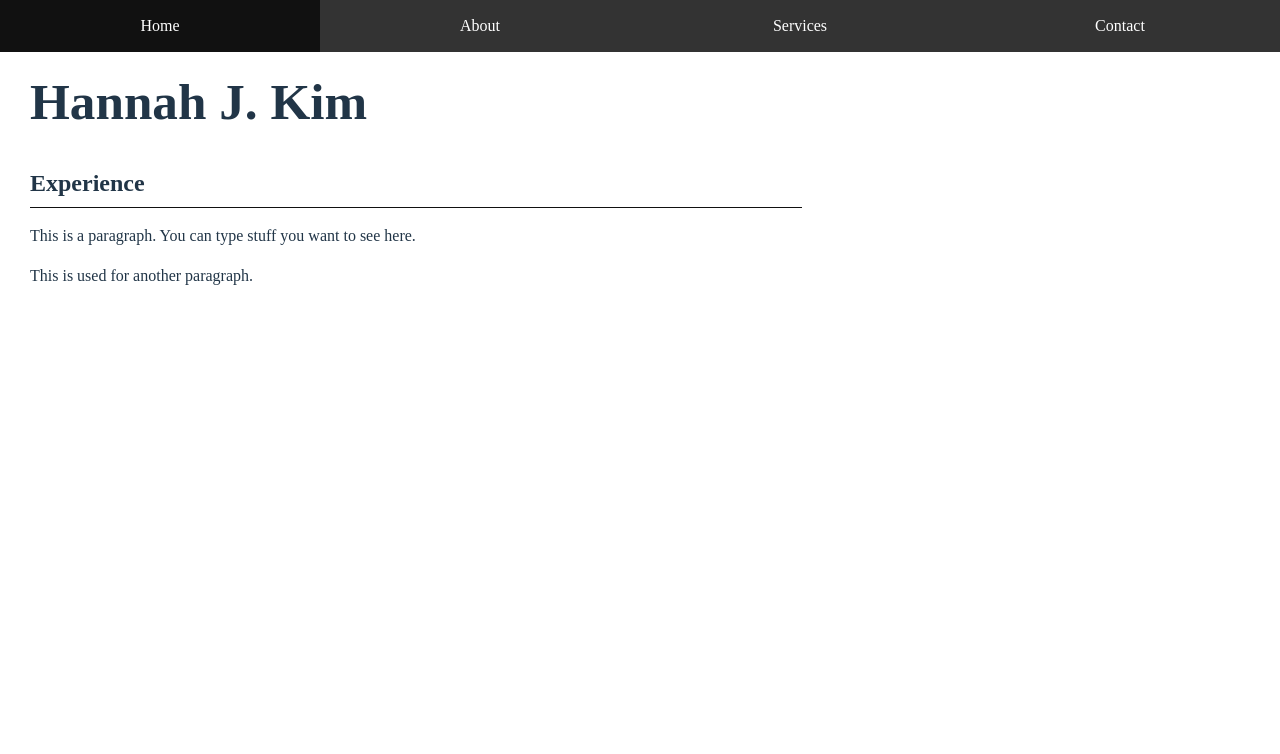
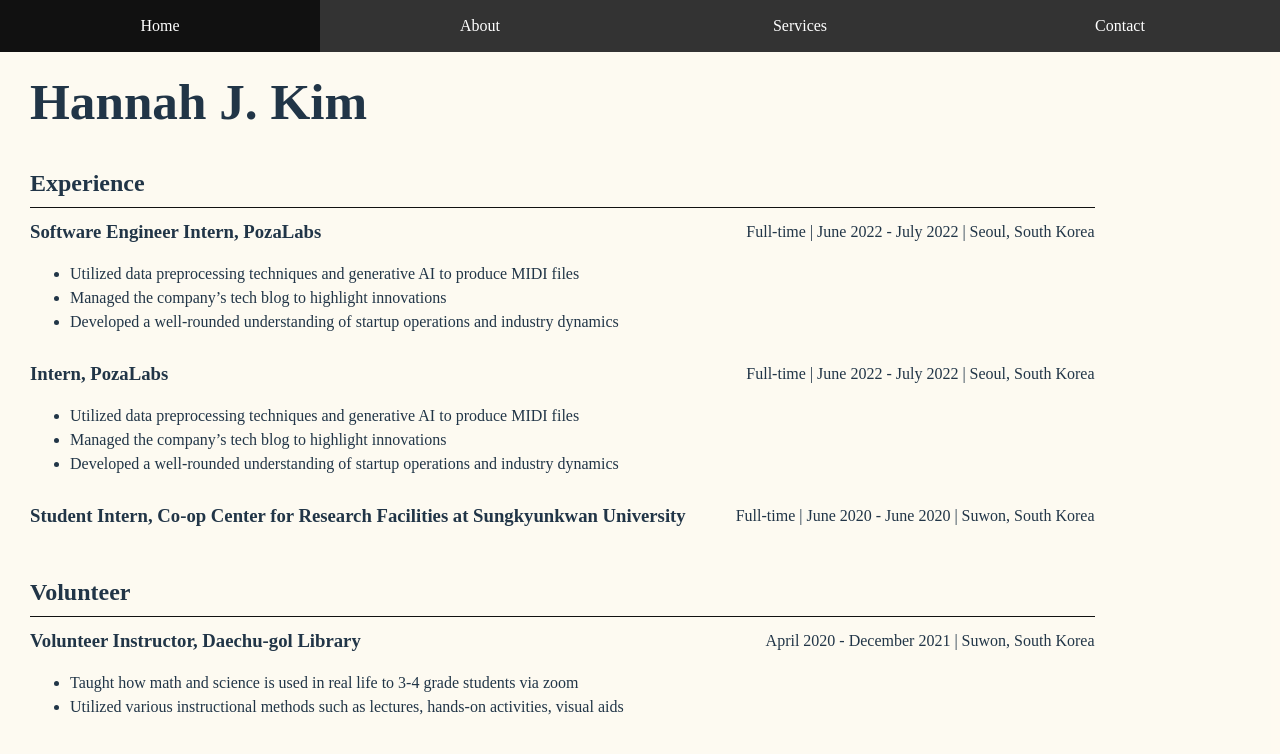
Before and after one commit to jwkimOwl/mywebsite, a React (Vite) app: page / in a window 1280 px wide. Shown: the top 754 px of the page. Built offline with nearby package versions, Linux system fonts and the light colour scheme.

Commit message:
Update resume page

```diff
--- a/src/App.css
+++ b/src/App.css
@@ -79,6 +79,7 @@ body {
   padding-left: 30px;
   margin-top: 0;
   font-family: 'Times New Roman', Times, serif;
+  background-color: #fdf8eaaa;
 }
 
 .dividing-line {
@@ -86,5 +87,22 @@ body {
   border-top: 1px solid #111;
   margin: -14px 0 0 0;
   padding: 0;
-  width: 200%;
+  width: 100%;
 }
+
+.inline-elements {
+  display: flex;
+  margin: 0;
+  justify-content: space-between;
+  padding-top: 10px;
+  align-items: center;
+}
+
+.inline-elements h3 {
+  margin: 0;
+  margin-right: 50px;
+}
+
+.inline-elements p {
+  margin: 0;
+}
--- a/src/App.jsx
+++ b/src/App.jsx
@@ -15,19 +15,56 @@ function App() {
           <li><a href="#contact">Contact</a></li>
         </ul>
       </div>
+      <div className="body">
         <h1 id ="Heading">
           Hannah J. Kim
         </h1>
-      <h2 id ="Subheading">
+
+        <h2 id ="Experience">
           Experience
         </h2>
         <hr className='dividing-line'/>
-	    <p id ="Paragraph">
-	      This is a paragraph. You can type stuff you want to see here.
-	    </p>
-	    <p id = "Next">
-	      This is used for another paragraph.
-	    </p>
+        <div>
+          <div className="inline-elements">
+            <h3>Software Engineer Intern, PozaLabs</h3> <p>Full-time | June 2022 - July 2022 | Seoul, South Korea</p>
+          </div>
+            <ul>
+              <li>Utilized data preprocessing techniques and generative AI to produce MIDI files</li>
+              <li>Managed the company’s tech blog to highlight innovations</li>
+              <li>Developed a well-rounded understanding of startup operations and industry dynamics</li>
+            </ul>
+        </div>
+        <div>
+          <div className="inline-elements">
+            <h3>Intern, PozaLabs</h3> <p>Full-time | June 2022 - July 2022 | Seoul, South Korea</p>
+          </div>
+            <ul>
+              <li>Utilized data preprocessing techniques and generative AI to produce MIDI files</li>
+              <li>Managed the company’s tech blog to highlight innovations</li>
+              <li>Developed a well-rounded understanding of startup operations and industry dynamics</li>
+            </ul>
+        </div>
+        <div>
+          <div className="inline-elements">
+            <h3>Student Intern, Co-op Center for Research Facilities at Sungkyunkwan University</h3> <p>Full-time | June 2020 - June 2020 | Suwon, South Korea</p>
+          </div>
+        </div>
+
+        <br/>
+        <h2 id ="Volunteer">
+          Volunteer
+        </h2>
+        <hr className='dividing-line'/>
+        <div>
+          <div className="inline-elements">
+            <h3>Volunteer Instructor, Daechu-gol Library</h3> <p>April 2020 - December 2021 | Suwon, South Korea</p>
+          </div>
+            <ul>
+              <li>Taught how math and science is used in real life to 3-4 grade students via zoom</li>
+              <li>Utilized various instructional methods such as lectures, hands-on activities, visual aids</li>
+            </ul>
+        </div>
+      </div>
     </>
   )
 }
```
Lines whose indentation alone changed are shown as unchanged.
